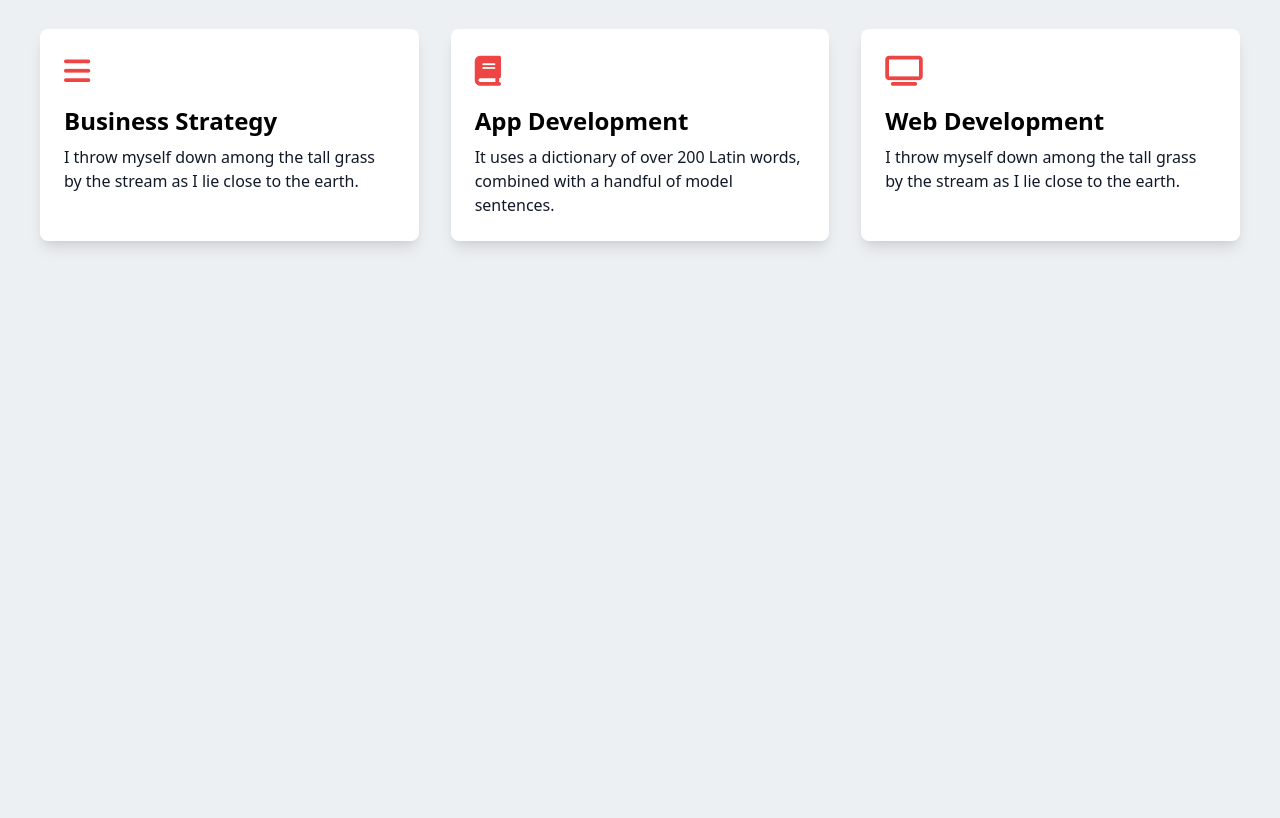
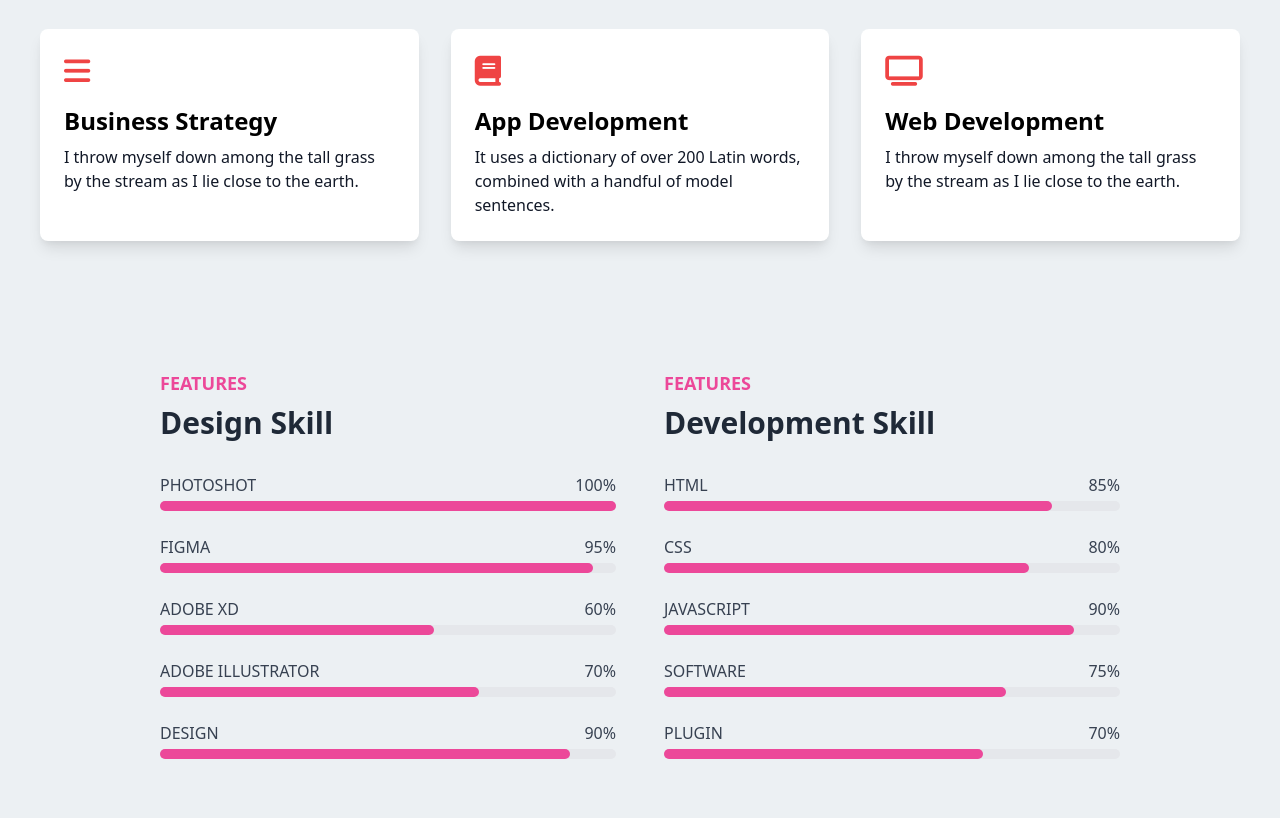
Before and after one commit to devnix-sadib/portfolio_for_dada, a website: page index.html in a window 1280 px wide. Shown: the part 947-1765 px from the top of the page. Drawn offline with nearby package versions, Linux system fonts and the light colour scheme.

Commit message:
skill part added

```diff
--- a/index.html
+++ b/index.html
@@ -189,7 +189,126 @@
             </div>
         </div>
     </main>
+    <!--skill part-->
+<main id="skill">
 
+    <div class="grid grid-cols-1 sm:grid-cols-2 gap-12 p-8 w-full max-w-5xl mx-auto">
+        <!-- Design Skill Section -->
+        <div>
+            <h2 class="text-pink-500 text-lg font-semibold uppercase mb-2">Features</h2>
+            <h3 class="text-gray-800 text-3xl font-extrabold mb-8">Design Skill</h3>
+
+            <div class="mb-6">
+                <div class="flex justify-between mb-1">
+                    <p class="text-gray-700 font-medium">PHOTOSHOT</p>
+                    <span class="text-gray-700 font-medium">100%</span>
+                </div>
+                <div class="w-full bg-gray-200 rounded-full h-2.5">
+                    <div class="bg-pink-500 h-2.5 rounded-full" style="width: 100%;"></div>
+                </div>
+            </div>
+
+            <div class="mb-6">
+                <div class="flex justify-between mb-1">
+                    <p class="text-gray-700 font-medium">FIGMA</p>
+                    <span class="text-gray-700 font-medium">95%</span>
+                </div>
+                <div class="w-full bg-gray-200 rounded-full h-2.5">
+                    <div class="bg-pink-500 h-2.5 rounded-full" style="width: 95%;"></div>
+                </div>
+            </div>
+
+            <div class="mb-6">
+                <div class="flex justify-between mb-1">
+                    <p class="text-gray-700 font-medium">ADOBE XD</p>
+                    <span class="text-gray-700 font-medium">60%</span>
+                </div>
+                <div class="w-full bg-gray-200 rounded-full h-2.5">
+                    <div class="bg-pink-500 h-2.5 rounded-full" style="width: 60%;"></div>
+                </div>
+            </div>
+
+            <div class="mb-6">
+                <div class="flex justify-between mb-1">
+                    <p class="text-gray-700 font-medium">ADOBE ILLUSTRATOR</p>
+                    <span class="text-gray-700 font-medium">70%</span>
+                </div>
+                <div class="w-full bg-gray-200 rounded-full h-2.5">
+                    <div class="bg-pink-500 h-2.5 rounded-full" style="width: 70%;"></div>
+                </div>
+            </div>
+
+            <div class="mb-6">
+                <div class="flex justify-between mb-1">
+                    <p class="text-gray-700 font-medium">DESIGN</p>
+                    <span class="text-gray-700 font-medium">90%</span>
+                </div>
+                <div class="w-full bg-gray-200 rounded-full h-2.5">
+                    <div class="bg-pink-500 h-2.5 rounded-full" style="width: 90%;"></div>
+                </div>
+            </div>
+        </div>
+
+        <!-- Development Skill Section -->
+        <div>
+            <h2 class="text-pink-500 text-lg font-semibold uppercase mb-2">Features</h2>
+            <h3 class="text-gray-800 text-3xl font-extrabold mb-8">Development Skill</h3>
+
+            <div class="mb-6">
+                <div class="flex justify-between mb-1">
+                    <p class="text-gray-700 font-medium">HTML</p>
+                    <span class="text-gray-700 font-medium">85%</span>
+                </div>
+                <div class="w-full bg-gray-200 rounded-full h-2.5">
+                    <div class="bg-pink-500 h-2.5 rounded-full" style="width: 85%;"></div>
+                </div>
+            </div>
+
+            <div class="mb-6">
+                <div class="flex justify-between mb-1">
+                    <p class="text-gray-700 font-medium">CSS</p>
+                    <span class="text-gray-700 font-medium">80%</span>
+                </div>
+                <div class="w-full bg-gray-200 rounded-full h-2.5">
+                    <div class="bg-pink-500 h-2.5 rounded-full" style="width: 80%;"></div>
+                </div>
+            </div>
+
+            <div class="mb-6">
+                <div class="flex justify-between mb-1">
+                    <p class="text-gray-700 font-medium">JAVASCRIPT</p>
+                    <span class="text-gray-700 font-medium">90%</span>
+                </div>
+                <div class="w-full bg-gray-200 rounded-full h-2.5">
+                    <div class="bg-pink-500 h-2.5 rounded-full" style="width: 90%;"></div>
+                </div>
+            </div>
+
+            <div class="mb-6">
+                <div class="flex justify-between mb-1">
+                    <p class="text-gray-700 font-medium">SOFTWARE</p>
+                    <span class="text-gray-700 font-medium">75%</span>
+                </div>
+                <div class="w-full bg-gray-200 rounded-full h-2.5">
+                    <div class="bg-pink-500 h-2.5 rounded-full" style="width: 75%;"></div>
+                </div>
+            </div>
+
+            <div class="mb-6">
+                <div class="flex justify-between mb-1">
+                    <p class="text-gray-700 font-medium">PLUGIN</p>
+                    <span class="text-gray-700 font-medium">70%</span>
+                </div>
+                <div class="w-full bg-gray-200 rounded-full h-2.5">
+                    <div class="bg-pink-500 h-2.5 rounded-full" style="width: 70%;"></div>
+                </div>
+            </div>
+        </div>
+    </div>
+
+
+
+</main>
     <script>
         const menuButton = document.getElementById("menuButton");
         const mobileMenu = document.getElementById("mobileMenu");
```
Also changed, not shown: 1 other file.
